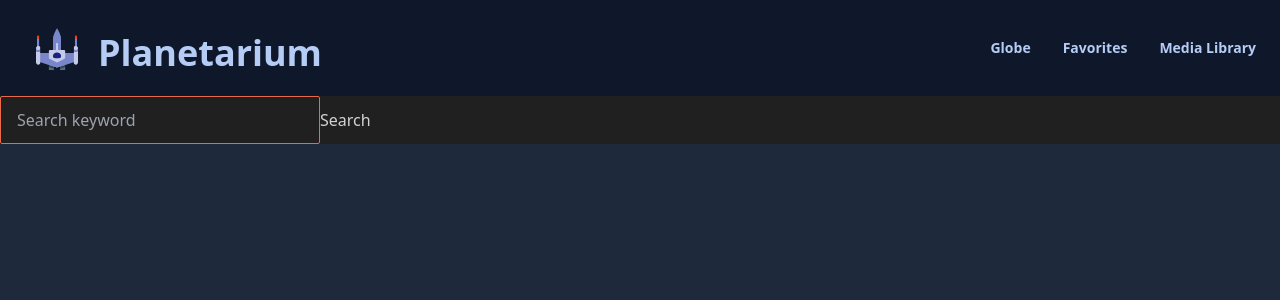
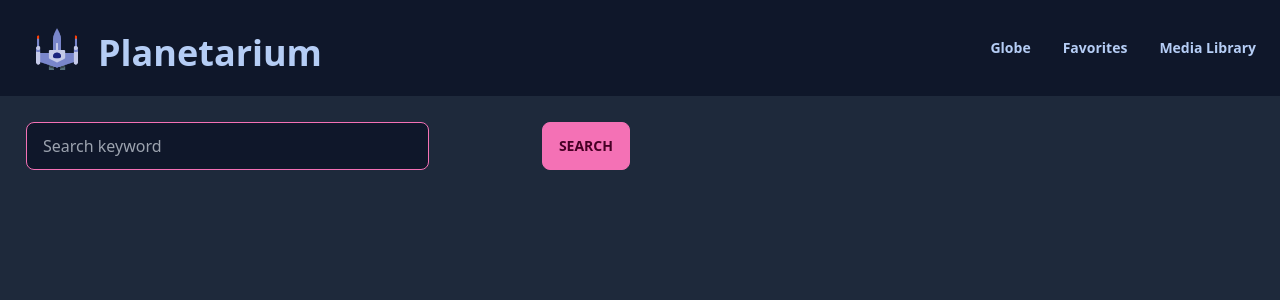
Before and after one commit to nprasad2077/nasa_capstone, a React (Vite) app: page /media in a window 1280 px wide. Shown: the top 300 px of the page. Built offline with nearby package versions, Linux system fonts and the light colour scheme.

Commit message:
better gallery load

```diff
--- a/src/components/MediaPlayer.jsx
+++ b/src/components/MediaPlayer.jsx
@@ -17,12 +17,17 @@ const MediaPlayer = () => {
   const fetchMediaFile = async (collectionUrl) => {
     try {
       const result = await axios.get(collectionUrl);
-      console.log(result);
       if (Array.isArray(result.data)) {
-        // Filter the array to find the "-orig.mp4" file.
-        const mp4File = result.data.find(item => item.endsWith("orig.mp4"));
+        // Filter the array to find the "orig.mp4" file.
+        const mp4File = result.data.find((item) => item.endsWith("orig.mp4"));
         if (mp4File) {
           setSelectedMediaUrl(mp4File);
+          // Manually reload the video player if it exists
+          const videoElement = document.getElementById("videoPlayer");
+          if (videoElement) {
+            videoElement.load();
+            videoElement.play();
+          }
         } else {
           setError("No MP4 file found in the collection");
         }
@@ -34,7 +39,6 @@ const MediaPlayer = () => {
     }
   };
 
-
   const handleImageClick = (collectionUrl) => {
     fetchMediaFile(collectionUrl);
   };
@@ -43,8 +47,14 @@ const MediaPlayer = () => {
     setIsLoading(true);
     setError(null);
     try {
-      const result = await axios.get(`${API_SEARCH_ENDPOINT}?q=${keyword}&media_type=video&page_size=5`);
-      if (result.data && result.data.collection && result.data.collection.items) {
+      const result = await axios.get(
+        `${API_SEARCH_ENDPOINT}?q=${keyword}&media_type=video&page_size=5`
+      );
+      if (
+        result.data &&
+        result.data.collection &&
+        result.data.collection.items
+      ) {
         setMediaList(result.data.collection.items);
       } else {
         setError("No media found");
@@ -56,36 +66,48 @@ const MediaPlayer = () => {
     }
   };
 
-  console.log(mediaList);
-  console.log(selectedMediaUrl);
-
   return (
-    <div data-theme="business">
+    <div className="container mx-auto p-4">
+      <div className="flex justify-between items-center mb-4">
         <input
           type="text"
           value={keyword}
           onChange={handleInputChange}
           placeholder="Search keyword"
-        className="input input-bordered input-accent w-full max-w-xs"
+          className="input input-bordered input-accent w-2/3"
         />
-      <button onClick={handleSearch}>Search</button>
-      {isLoading && <p>Loading...</p>}
-      {error && <p>Error: {error}</p>}
-      <div className="gallery">
+        <button onClick={handleSearch} className="btn btn-accent ml-4">
+          Search
+        </button>
+      </div>
+      {isLoading && (
+        <div className="text-center">
+          <span className="loading loading-spinner loading-lg"></span>
+        </div>
+      )}
+      {error && <div className="text-center text-red-500">{error}</div>}
+      <div className="grid grid-cols-4 gap-4">
         {mediaList.map((item, index) => (
+          <div
+            key={index}
+            onClick={() => handleImageClick(item.href)}
+            className="cursor-pointer"
+          >
             <img
-            key={index}
-            src={item.links[0].href} // Assuming the first link is the preview image.
+              src={item.links[0].href}
               alt="preview"
-            onClick={() => handleImageClick(item.href)}
+              className="w-full object-cover"
             />
+          </div>
         ))}
       </div>
       {selectedMediaUrl && (
-        <video controls width="300">
+        <div className="mt-8">
+          <video id="videoPlayer" controls width="100%">
             <source src={selectedMediaUrl} type="video/mp4" />
             Your browser does not support the video tag.
           </video>
+        </div>
       )}
     </div>
   );
```
Lines whose indentation alone changed are shown as unchanged.
